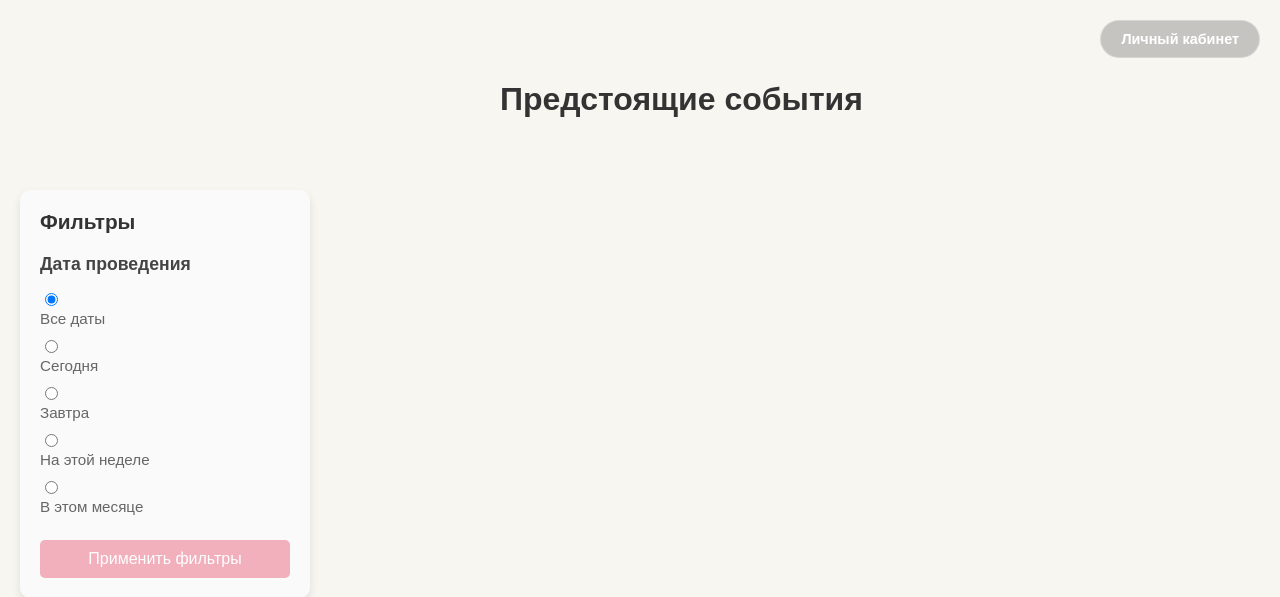
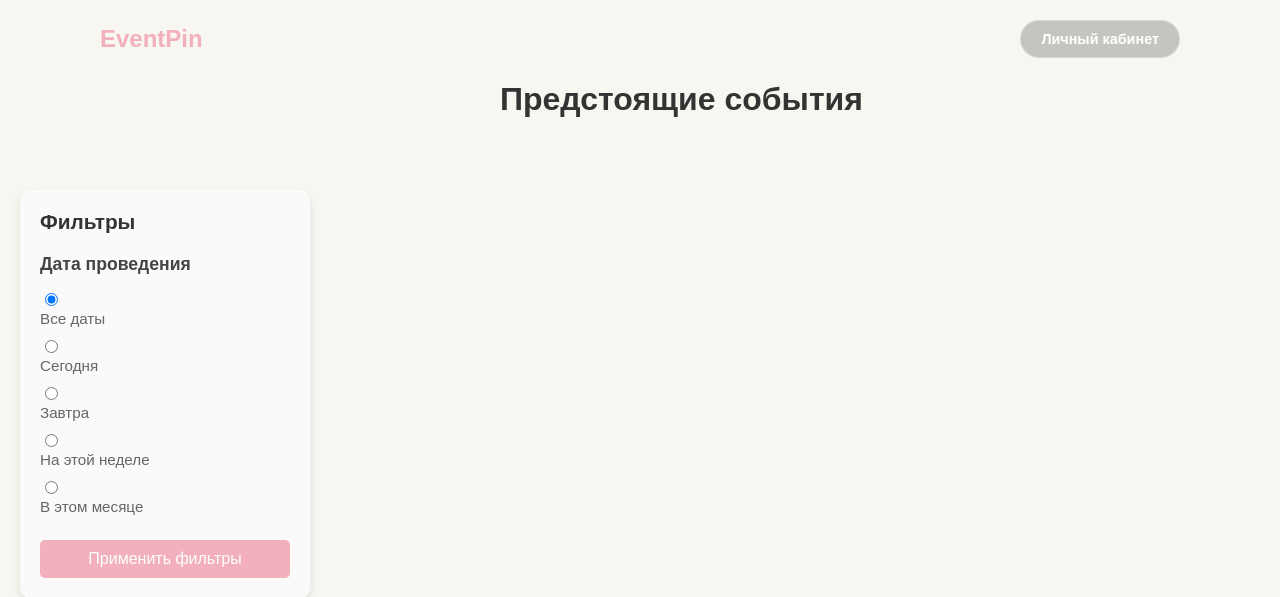
Before and after one commit to Kiraa333/EventPin, a Flask app: template templates/events.html in a window 1280 px wide; the page is wider, and only the part inside the window is pictured. Shown: the top 597 px of that part. Run offline with Flask 3, Linux system fonts and the light colour scheme; the template is opened without the code that fills it, so the values that code supplies are empty.

Commit message:
changed color(register) + logo on events

```diff
--- a/static/register.css
+++ b/static/register.css
@@ -145,7 +145,7 @@ button.ghost {
 
 .overlay {
     background: #ff416c;
-    background: linear-gradient(to right, #f9cbd6, #f57a92) no-repeat 0 0 / cover;
+    background: linear-gradient(to right, #f9cbd6, #f090a3) no-repeat 0 0 / cover;
     color: #fff;
     position: relative;
     left: -100%;
--- a/static/styles.css
+++ b/static/styles.css
@@ -1,6 +1,6 @@
 /* Общие стили */
 body {
-    font-family: 'Arial', sans-serif;
+    font-family: 'Montserrat', sans-serif;
     background-color: #f7f6f0;
     margin: 0;
     padding: 0;
@@ -11,10 +11,14 @@ body {
 .header {
     position: absolute;
     top: 20px;
-    right: 20px;
+    right: 0;
+    left:0;
+    justify-content: space-between;
+    align-items: center;
     z-index: 100;
     display: flex;
     gap: 15px;
+    padding: 0 100px;
 }
 
 .header-btn {
--- a/templates/base.html
+++ b/templates/base.html
@@ -5,10 +5,25 @@
     <meta name="viewport" content="width=device-width, initial-scale=1.0">
     <title>{% block title %}Мероприятия{% endblock %}</title>
     <link rel="stylesheet" href="{{ url_for('static', filename='styles.css') }}">
+    <style>
+        .logo-text {
+    font-size: 1.5rem;
+    font-weight: 700;
+    color: #f2afbc;
+    text-decoration: none;
+}
+
+.logo-text:hover {
+    opacity: 0.8;
+    transform: scale(1.05);
+}
+
+    </style>
 </head>
 <body>
     <!-- Шапка с кнопками -->
     <div class="header">
+        <a href="{{ url_for('home') }}" class="logo-text">EventPin</a>
         <a href="{{ url_for('profile') }}" class="header-btn">Личный кабинет</a>
     </div>
 
```
